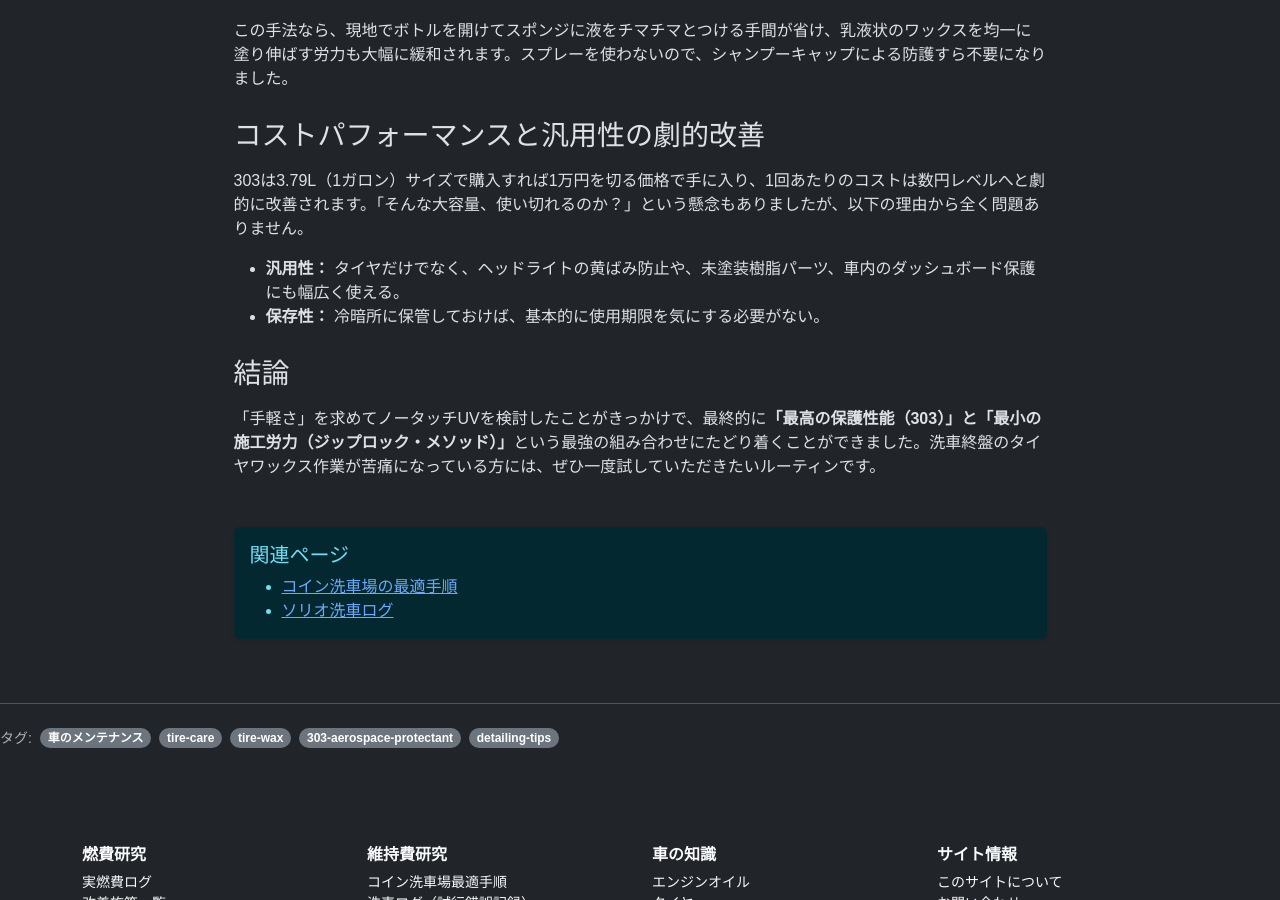
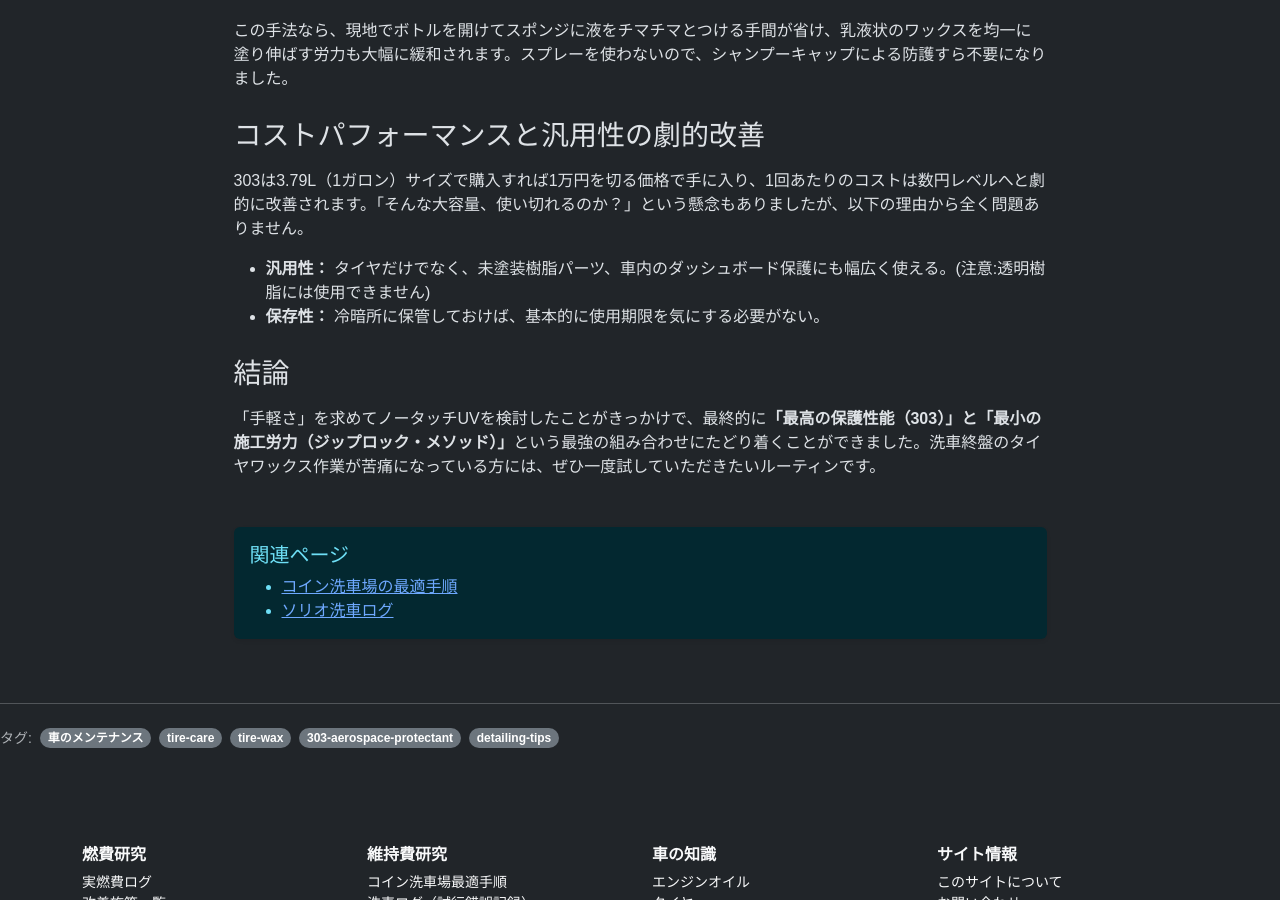
Before and after one commit to funyapar-org/fuel-lab, a Jekyll site: the page built from _knowledge/tire-care-optimization.md, in a window 1280 px wide and 900 px high, scrolled down 1506 px. Built offline with Jekyll 4.4.1, drawn with Linux system fonts in a browser that asks for light colours.

Commit message:
tire-care-optimization.md を更新

```diff
--- a/_knowledge/tire-care-optimization.md
+++ b/_knowledge/tire-care-optimization.md
@@ -65,7 +65,7 @@
             <h3 class="mb-3">コストパフォーマンスと汎用性の劇的改善</h3>
             <p>303は3.79L（1ガロン）サイズで購入すれば1万円を切る価格で手に入り、1回あたりのコストは数円レベルへと劇的に改善されます。「そんな大容量、使い切れるのか？」という懸念もありましたが、以下の理由から全く問題ありません。</p>
             <ul>
-                <li><strong>汎用性：</strong> タイヤだけでなく、ヘッドライトの黄ばみ防止や、未塗装樹脂パーツ、車内のダッシュボード保護にも幅広く使える。</li>
+                <li><strong>汎用性：</strong> タイヤだけでなく、未塗装樹脂パーツ、車内のダッシュボード保護にも幅広く使える。(注意:透明樹脂には使用できません)</li>
                 <li><strong>保存性：</strong> 冷暗所に保管しておけば、基本的に使用期限を気にする必要がない。</li>
             </ul>
 
```
